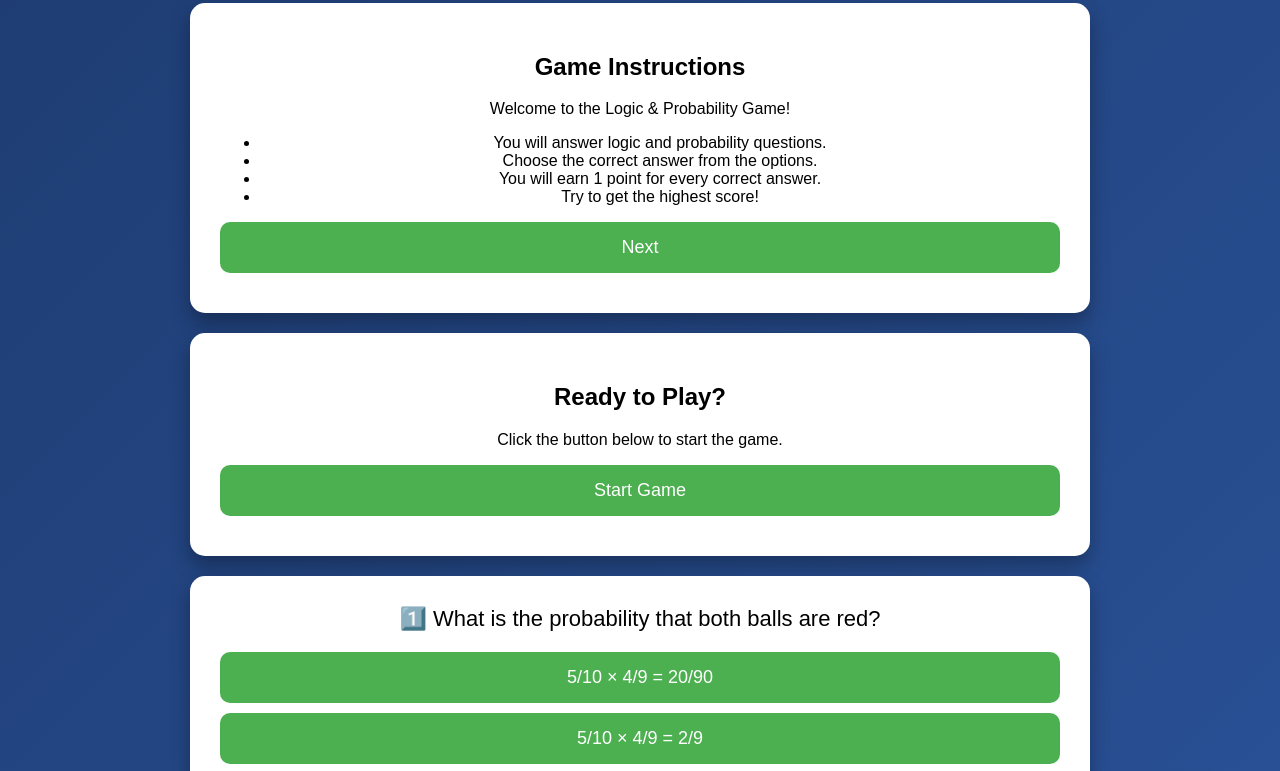
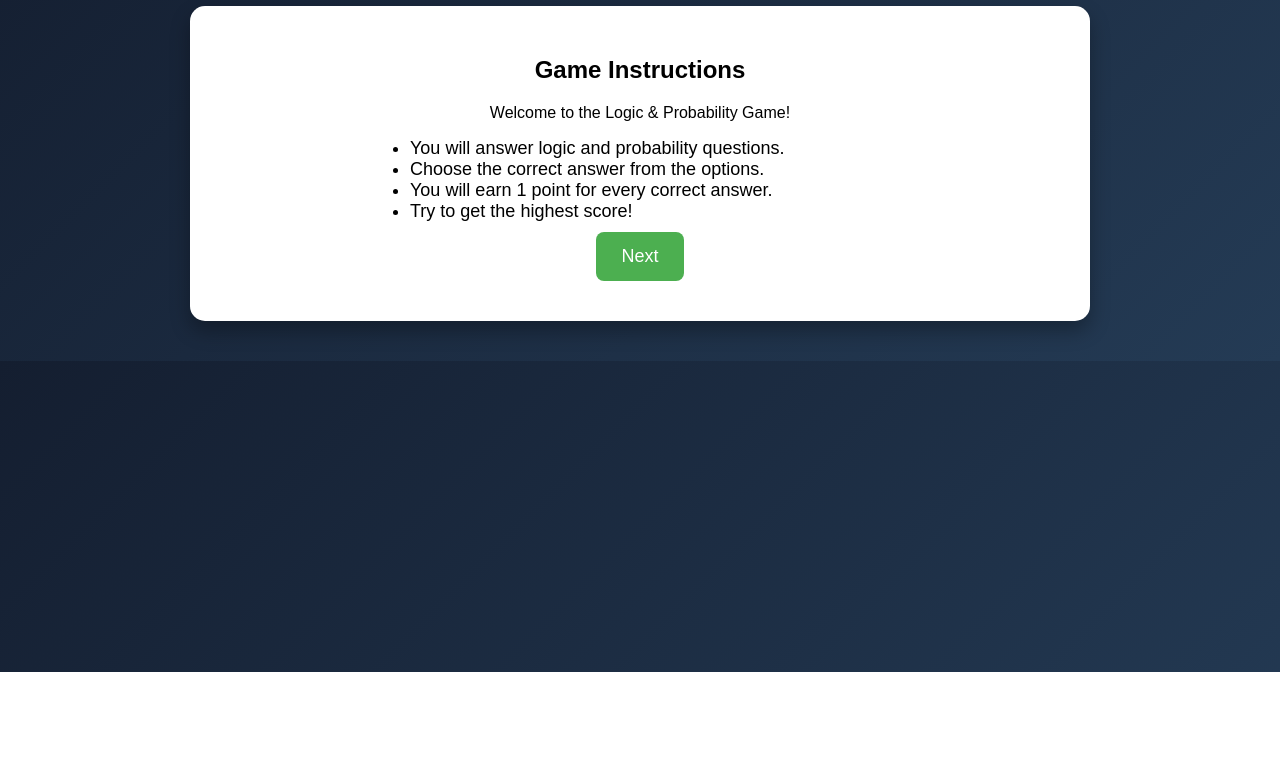
Before and after one commit to ocampomarkchristian48-ctrl/Logic-probability, a plain HTML site: page index.html in a window 1280 px wide. Shown: the part 128-899 px from the top of the page. After the commit the page ends 800 px from the top, so only its background shows below. Drawn offline with Linux system fonts and the light colour scheme.

Commit message:
Update style.css

```diff
--- a/style.css
+++ b/style.css
@@ -1,20 +1,20 @@
 body{
 font-family: Arial;
-background: linear-gradient(135deg,#1e3c72,#2a5298);
+background: linear-gradient(135deg,#141E30,#243B55);
 color:white;
 text-align:center;
 margin:0;
-padding:0;
 }
 
 .container{
 max-width:900px;
 margin:auto;
-padding:30px;
+padding:40px;
 }
 
 h1{
 font-size:40px;
+margin-bottom:20px;
 }
 
 .card{
@@ -22,39 +22,47 @@
 color:black;
 padding:30px;
 border-radius:15px;
-margin-top:20px;
 box-shadow:0 10px 20px rgba(0,0,0,0.3);
 }
 
+.hidden{
+display:none;
+}
+
 .question{
-font-size:22px;
+font-size:24px;
 margin-bottom:20px;
 }
 
 button{
-display:block;
-width:100%;
-padding:15px;
-margin:10px 0;
+padding:14px 25px;
 font-size:18px;
 border:none;
-border-radius:10px;
+border-radius:8px;
+cursor:pointer;
+margin:10px;
 background:#4CAF50;
 color:white;
-cursor:pointer;
-transition:0.2s;
 }
 
 button:hover{
 background:#45a049;
-transform:scale(1.03);
-}
-
-.score{
-font-size:22px;
-margin-top:20px;
+transform:scale(1.05);
 }
 
 .next{
 background:#ff9800;
 }
+
+ul{
+text-align:left;
+max-width:500px;
+margin:auto;
+font-size:18px;
+}
+
+#score{
+margin-top:20px;
+font-size:22px;
+font-weight:bold;
+}
```
